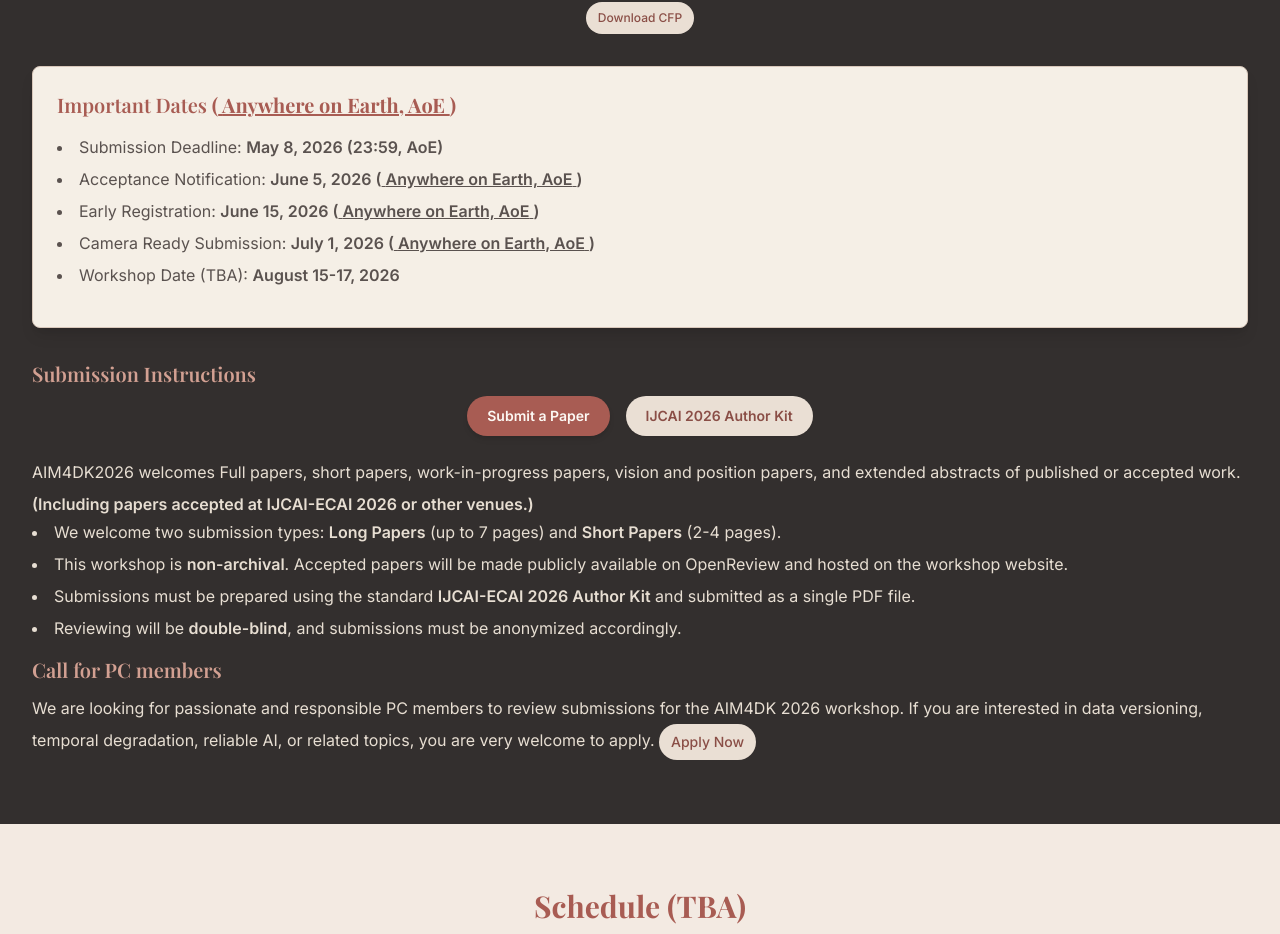
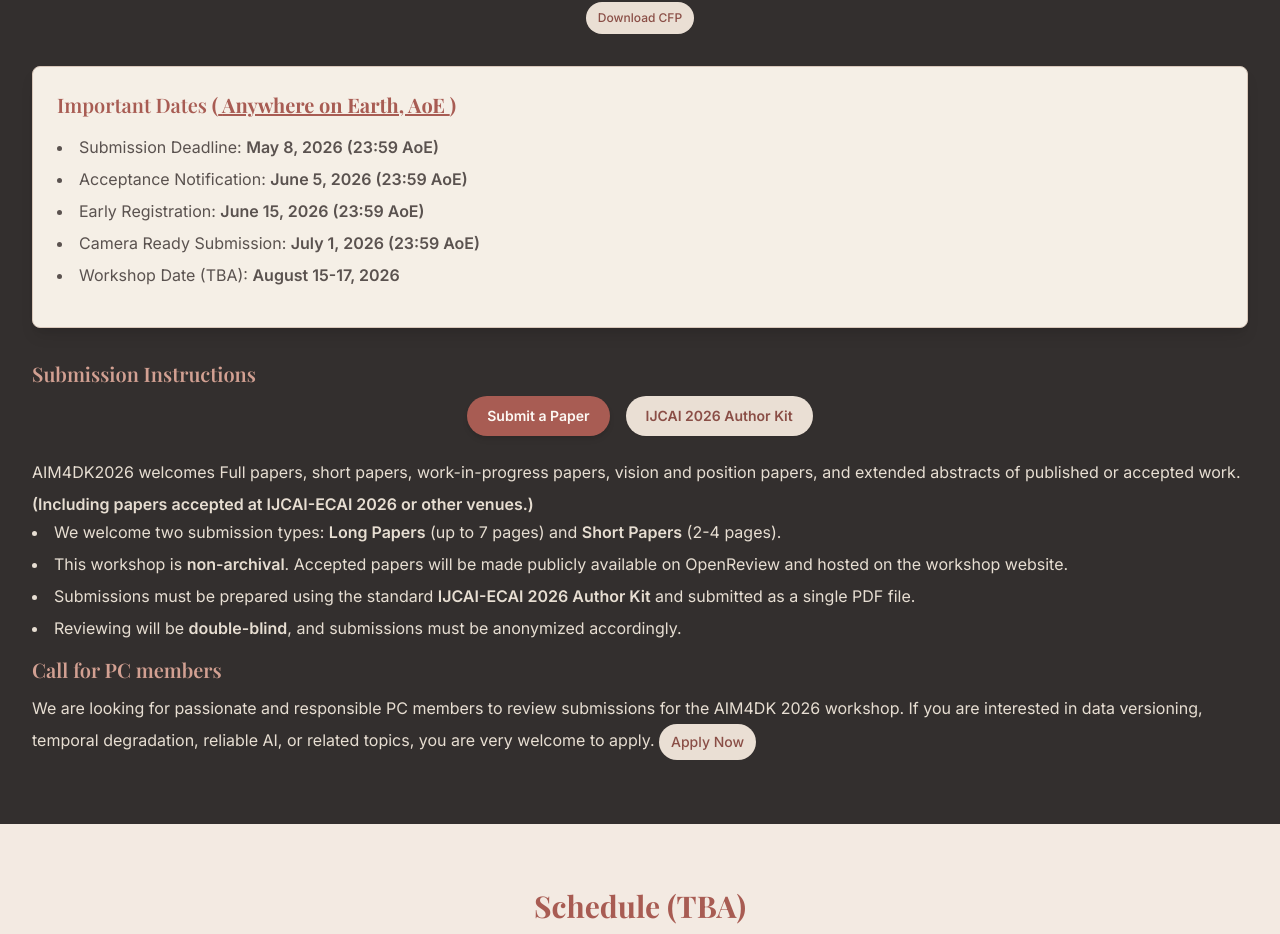
Before and after one commit to ElizaZhou96/aim4dk, a React (Vite) app: page / in a window 1280 px wide. Shown: the part 2915-3849 px from the top of the page. Built offline with nearby package versions, Linux system fonts and the light colour scheme.

Commit message:
Update App.tsx

```diff
--- a/src/App.tsx
+++ b/src/App.tsx
@@ -350,55 +350,25 @@ function App() {
                   <li>
                     Submission Deadline:{" "}
                     <span className="font-bold">
-                      May 8, 2026 (23:59, AoE)
+                      May 8, 2026 (23:59 AoE)
                     </span>
                   </li>
                   <li>
                     Acceptance Notification:{" "}
                     <span className="font-bold">
-                      June 5, 2026
-                      (
-                      <a
-                        href="https://time.is/Anywhere_on_Earth"
-                        target="_blank"
-                        rel="noopener noreferrer"
-                        className="underline hover:text-[#A85C53]"
-                      >
-                        {" "}Anywhere on Earth, AoE{" "}
-                      </a>
-                      )
+                      June 5, 2026 (23:59 AoE)
                     </span>
                   </li>
                   <li>
                     Early Registration:{" "}
                     <span className="font-bold">
-                      June 15, 2026
-                      (
-                      <a
-                        href="https://time.is/Anywhere_on_Earth"
-                        target="_blank"
-                        rel="noopener noreferrer"
-                        className="underline hover:text-[#A85C53]"
-                      >
-                        {" "}Anywhere on Earth, AoE{" "}
-                      </a>
-                      )
+                      June 15, 2026 (23:59 AoE)
                     </span>
                   </li>
                   <li>
                     Camera Ready Submission:{" "}
                     <span className="font-bold">
-                      July 1, 2026
-                      (
-                      <a
-                        href="https://time.is/Anywhere_on_Earth"
-                        target="_blank"
-                        rel="noopener noreferrer"
-                        className="underline hover:text-[#A85C53]"
-                      >
-                        {" "}Anywhere on Earth, AoE{" "}
-                      </a>
-                      )
+                      July 1, 2026 (23:59 AoE)
                     </span>
                   </li>
                   <li>Workshop Date (TBA): <span className="font-bold">August 15-17, 2026</span></li>
```
